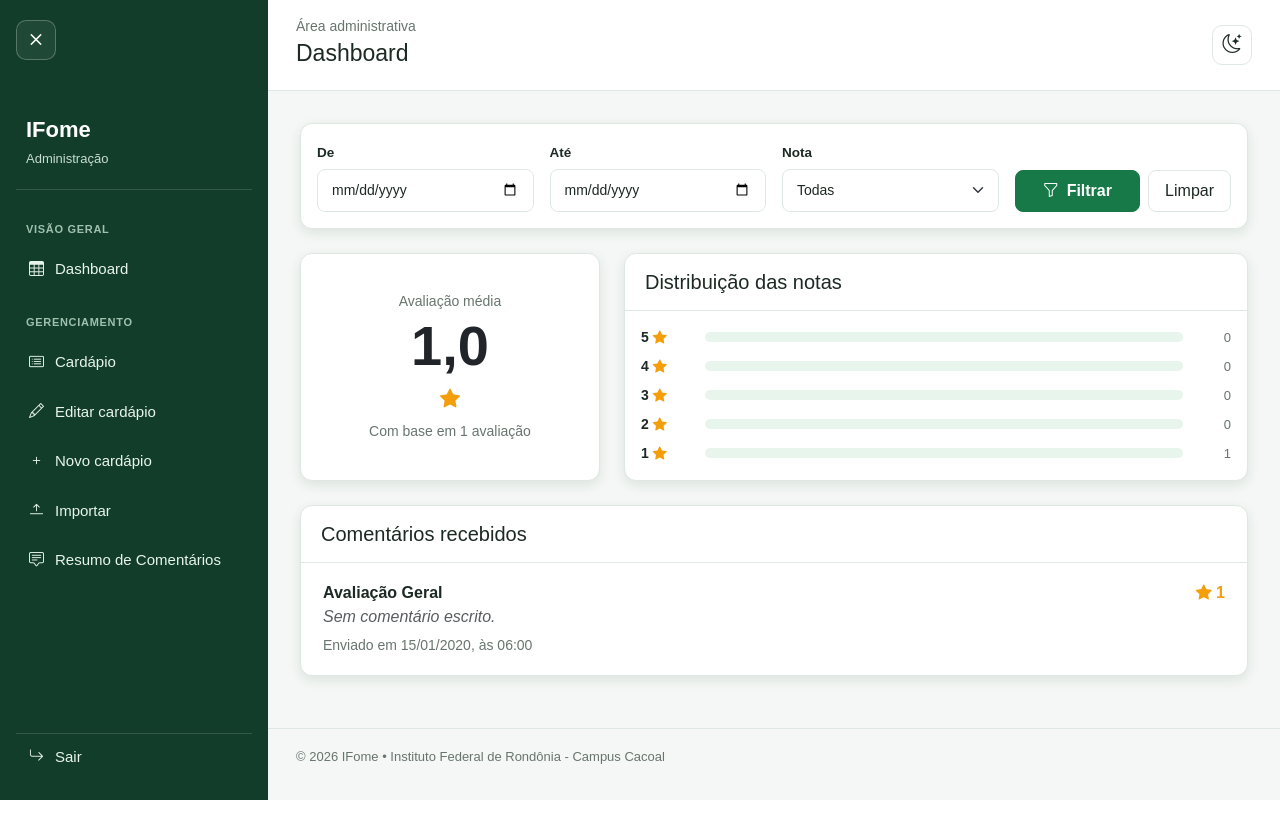
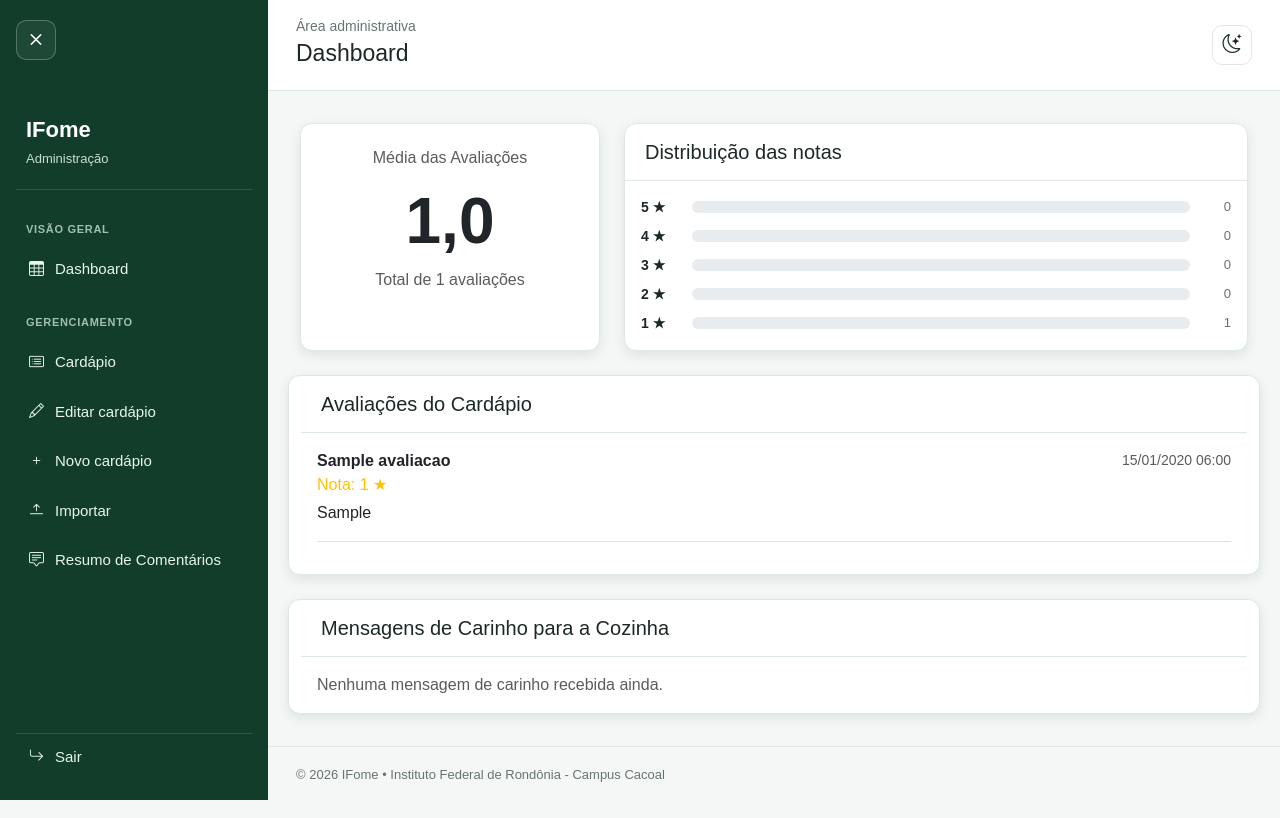
Before and after one commit to jtruazelli/IFome-Django, a Django app: page /administracao/comentarios/ in a window 1280 px wide. Run offline with Django 5.2, Linux system fonts and the light colour scheme; tables that the repository leaves empty hold one stand-in row (values such as "Sample post").

Commit message:
Pra atualizar a main

```diff
--- a/administracao/templates/adm/resumo_comentarios.html
+++ b/administracao/templates/adm/resumo_comentarios.html
@@ -1,57 +1,19 @@
 {% extends 'base_adm.html' %}
-
-{% block title %}Resumo de comentários | IFome Administração{% endblock %}
-{% block titulo_pagina %}Resumo de Comentários{% endblock %}
+{% block title %}Resumo de Comentários | IFome Administração{% endblock %}
 
 {% block content %}
-<!-- FILTROS -->
-<section class="card card-adm mb-4">
-    <div class="card-body">
-        <form method="get" class="row g-3 align-items-end">
-            <div class="col-12 col-md-3">
-                <label for="filtroInicio" class="form-label">De</label>
-                <input type="date" id="filtroInicio" name="inicio" class="form-control" value="{{ request.GET.inicio }}">
-            </div>
-            <div class="col-12 col-md-3">
-                <label for="filtroFim" class="form-label">Até</label>
-                <input type="date" id="filtroFim" name="fim" class="form-control" value="{{ request.GET.fim }}">
-            </div>
-            <div class="col-12 col-md-3">
-                <label for="filtroNota" class="form-label">Nota</label>
-                <select id="filtroNota" name="nota" class="form-select">
-                    <option value="">Todas</option>
-                    <option value="5" {% if request.GET.nota == "5" %}selected{% endif %}>5 estrelas</option>
-                    <option value="4" {% if request.GET.nota == "4" %}selected{% endif %}>4 estrelas</option>
-                    <option value="3" {% if request.GET.nota == "3" %}selected{% endif %}>3 estrelas</option>
-                    <option value="2" {% if request.GET.nota == "2" %}selected{% endif %}>2 estrelas</option>
-                    <option value="1" {% if request.GET.nota == "1" %}selected{% endif %}>1 estrela</option>
-                </select>
-            </div>
-            <div class="col-12 col-md-3 d-flex gap-2">
-                <button type="submit" class="btn btn-adm flex-fill"><i class="bi bi-funnel me-2"></i>Filtrar</button>
-                <a href="{% url 'resumo_comentarios' %}" class="btn btn-adm-outline">Limpar</a>
-            </div>
-        </form>
-    </div>
-</section>
-
-<div class="row g-4 mb-4">
-    <!-- MÉDIA DINÂMICA -->
-    <section class="col-12 col-lg-4">
-        <div class="card card-adm h-100">
-            <div class="card-body text-center d-flex flex-column justify-content-center">
-                <small class="texto-sec">Avaliação média</small>
-                <p class="display-4 fw-bold mb-1">{{ media_avaliacao|default:"0.0" }}</p>
-                <span class="estrelas fs-5" aria-label="{{ media_avaliacao }} de 5 estrelas">
-                    <i class="bi bi-star-fill"></i>
-                </span>
-                <small class="texto-sec mt-2">Com base em {{ total_avaliacoes }} avaliação{{ total_avaliacoes|pluralize:"ões" }}</small>
+<div class="row g-4">
+    <!-- MÉDIA E ESTATÍSTICAS -->
+    <div class="col-12 col-lg-4">
+        <div class="card card-adm h-100 text-center p-4">
+            <h3 class="fs-6 text-muted">Média das Avaliações</h3>
+            <h1 class="display-3 fw-bold my-2">{{ media_avaliacao }}</h1>
+            <p class="text-muted mb-0">Total de {{ total_avaliacoes }} avaliações</p>
         </div>
     </div>
-    </section>
 
     <!-- DISTRIBUIÇÃO DAS NOTAS -->
-    <section class="col-12 col-lg-8">
+<div class="col-12 col-lg-8">
     <div class="card card-adm h-100">
         <div class="card-header card-adm-header">
             <h2 class="fs-5 mb-0">Distribuição das notas</h2>
@@ -59,54 +21,65 @@
         <div class="card-body d-flex flex-column justify-content-center gap-2">
             {% for item in distribuicao %}
             <div class="d-flex align-items-center gap-3">
-                    <span class="nota-rotulo">{{ item.estrela }} <i class="bi bi-star-fill estrelas"></i></span>
-                    <div class="progress flex-grow-1" role="progressbar" aria-label="{{ item.estrela }} estrelas" aria-valuenow="{{ item.porcentagem }}" aria-valuemin="0" aria-valuemax="100">
-                        <div class="progress-bar barra-adm" style="width: {{ item.porcentagem }}%"></div>
+                <span class="nota-rotulo" style="min-width: 35px;">{{ item.estrela }} ★</span>
+                <div class="progress flex-grow-1" style="height: 12px; background-color: #e9ecef;">
+                    <div class="progress-bar bg-warning"
+                         role="progressbar"
+                         style="width: {{ item.porcentagem }}%;"
+                         aria-valuenow="{{ item.porcentagem }}"
+                         aria-valuemin="0"
+                         aria-valuemax="100">
                     </div>
-                    <span class="nota-total">{{ item.quantidade }}</span>
+                </div>
+                <span class="nota-total" style="min-width: 25px; text-align: right;">{{ item.quantidade }}</span>
             </div>
             {% empty %}
-                <p class="text-center text-muted">Nenhuma avaliação cadastrada até o momento.</p>
+            <p class="text-center text-muted mb-0">Nenhuma avaliação cadastrada.</p>
             {% endfor %}
         </div>
     </div>
-    </section>
 </div>
 
-<!-- COMENTÁRIOS RECEBIDOS (DINÂMICO) -->
-<section class="card card-adm">
+<!-- LISTA DE AVALIAÇÕES DO CARDÁPIO -->
+<section class="card card-adm mt-4">
     <div class="card-header card-adm-header">
-        <h2 class="fs-5 mb-0">Comentários recebidos</h2>
+        <h2 class="fs-5 mb-0">Avaliações do Cardápio</h2>
     </div>
-    <ul class="list-group list-group-flush lista-adm">
+    <div class="card-body">
         {% for a in avaliacoes %}
-        <li class="list-group-item">
-            <div class="d-flex justify-content-between flex-wrap gap-1">
-                <strong>
-                    {% if a.cardapio %}
-                        {{ a.cardapio.get_refeicao_display|default:"Refeição" }} de {{ a.cardapio.data|date:"d/m/Y" }}
-                    {% else %}
-                        Avaliação Geral
-                    {% endif %}
-                </strong>
-                <span class="estrelas" aria-label="{{ a.nota }} de 5 estrelas">
-                    <i class="bi bi-star-fill"></i> <strong>{{ a.nota }}</strong>
-                </span>
+        <div class="border-bottom pb-3 mb-3">
+            <div class="d-flex justify-content-between align-items-center">
+                <strong>{{ a.nome_autor }}</strong>
+                <small class="text-muted">{{ a.data_criacao|date:"d/m/Y H:i" }}</small>
             </div>
+            <div class="text-warning mb-1">
+                Nota: {{ a.nota }} ★
+            </div>
+            <p class="mb-0">{{ a.mensagem }}</p>
+        </div>
+        {% empty %}
+        <p class="text-muted mb-0">Nenhum comentário de cardápio encontrado.</p>
+        {% endfor %}
+    </div>
+</section>
 
-            {% if a.comentario %}
-                <p class="mb-1">{{ a.comentario }}</p>
-            {% else %}
-                <p class="mb-1 text-muted"><em>Sem comentário escrito.</em></p>
-            {% endif %}  <!-- <--- ESTAVA FALTANDO ESTE ENDIF -->
-
-            {% if a.data_criacao %}
-                <small class="texto-sec">Enviado em {{ a.data_criacao|date:"d/m/Y, \à\s H:i" }}</small>
-            {% endif %}
-        </li>
+<!-- LISTA DE MENSAGENS DE CARINHO -->
+<section class="card card-adm mt-4">
+    <div class="card-header card-adm-header">
+        <h2 class="fs-5 mb-0">Mensagens de Carinho para a Cozinha</h2>
+    </div>
+    <div class="card-body">
+        {% for m in mensagens_carinho %}
+        <div class="border-bottom pb-3 mb-3">
+            <div class="d-flex justify-content-between align-items-center">
+                <strong>{{ m.nome_autor }}</strong>
+                <small class="text-muted">{{ m.data_criacao|date:"d/m/Y H:i" }}</small>
+            </div>
+            <p class="mb-0 mt-2">{{ m.mensagem }}</p>
+        </div>
         {% empty %}
-        <li class="list-group-item texto-sec text-center py-4">Nenhum comentário no período selecionado.</li>
+        <p class="text-muted mb-0">Nenhuma mensagem de carinho recebida ainda.</p>
         {% endfor %}
-    </ul>
+    </div>
 </section>
 {% endblock %}
--- a/administracao/urls.py
+++ b/administracao/urls.py
@@ -8,4 +8,5 @@ urlpatterns = [
     path('cardapio/novo/', views.novo_cardapio, name='novo_cardapio'),
     path('cardapio/importar/', views.importar_cardapio, name='importar_cardapio'),
     path('comentarios/', views.resumo_comentarios, name='resumo_comentarios'),
+
 ]
--- a/administracao/views.py
+++ b/administracao/views.py
@@ -1,29 +1,51 @@
 from django.shortcuts import render
-from django.db.models import Count, Avg
+from django.db.models import Avg, Count
 from avaliacoes.models import Avaliacao
 
 
 # Create your views here.
 def dashboard(request):
-    return render(request, 'adm/dashboard.html')
+    # 1. Avaliações do Cardápio (tipo '1')
+    avaliacoes_cardapio = Avaliacao.objects.filter(tipo='1')
+
+    # 2. Média Geral das notas do cardápio
+    media_dict = avaliacoes_cardapio.aggregate(Avg('nota'))
+    media_avaliacoes = round(media_dict['nota__avg'], 1) if media_dict['nota__avg'] else 0.0
+
+    # 3. Total Geral de registros (Avaliações + Mensagens de Carinho)
+    total_comentarios = Avaliacao.objects.count()
+
+    # 4. Busca os 5 registros mais recentes
+    ultimos_comentarios = list(Avaliacao.objects.order_by('-data_criacao')[:5])
+
+    # Passa EXATAMENTE as variáveis esperadas pelo dashboard.html
+    context = {
+        'media_avaliacoes': media_avaliacoes,
+        'total_comentarios': total_comentarios,
+        'ultimos_comentarios': ultimos_comentarios,
+    }
+    return render(request, 'adm/dashboard.html', context)
+
 
 def cardapio(request):
     return render(request, 'adm/cardapio.html')
 
+
 def editar_cardapio(request):
     return render(request, 'adm/editar_cardapio.html')
 
+
 def novo_cardapio(request):
     return render(request, 'adm/novo_cardapio.html')
+
 
 def importar_cardapio(request):
     return render(request, 'adm/importar_cardapio.html')
 
 
 def resumo_comentarios(request):
-    avaliacoes = Avaliacao.objects.all()
+    avaliacoes = Avaliacao.objects.filter(tipo='1')
 
-    # Aplica os filtros recebidos via GET
     inicio = request.GET.get('inicio')
     fim = request.GET.get('fim')
     nota = request.GET.get('nota')
@@ -37,11 +59,9 @@ def resumo_comentarios(request):
 
     total_avaliacoes = avaliacoes.count()
 
-    # Média Geral
     media_dict = avaliacoes.aggregate(Avg('nota'))
     media_avaliacao = round(media_dict['nota__avg'] or 0, 1)
 
-    # Distribuição por Estrelas (1 a 5)
     contagem_raw = avaliacoes.values('nota').annotate(total=Count('nota'))
     contagem_notas = {item['nota']: item['total'] for item in contagem_raw}
 
@@ -55,11 +75,13 @@ def resumo_comentarios(request):
             'porcentagem': round(porcentagem, 1)
         })
 
+    mensagens_carinho = Avaliacao.objects.filter(tipo='2').order_by('-data_criacao')
+
     context = {
-        'avaliacoes': avaliacoes.order_by('-id'),  # Mais recentes primeiro
+        'avaliacoes': avaliacoes.order_by('-data_criacao'),
+        'mensagens_carinho': mensagens_carinho,
         'total_avaliacoes': total_avaliacoes,
         'media_avaliacao': media_avaliacao,
         'distribuicao': distribuicao,
     }
-
     return render(request, 'adm/resumo_comentarios.html', context)
```
Also changed, not shown: administracao/templates/adm/dashboard.html (+23 -20 lines). Lines whose indentation alone changed are shown as unchanged.
